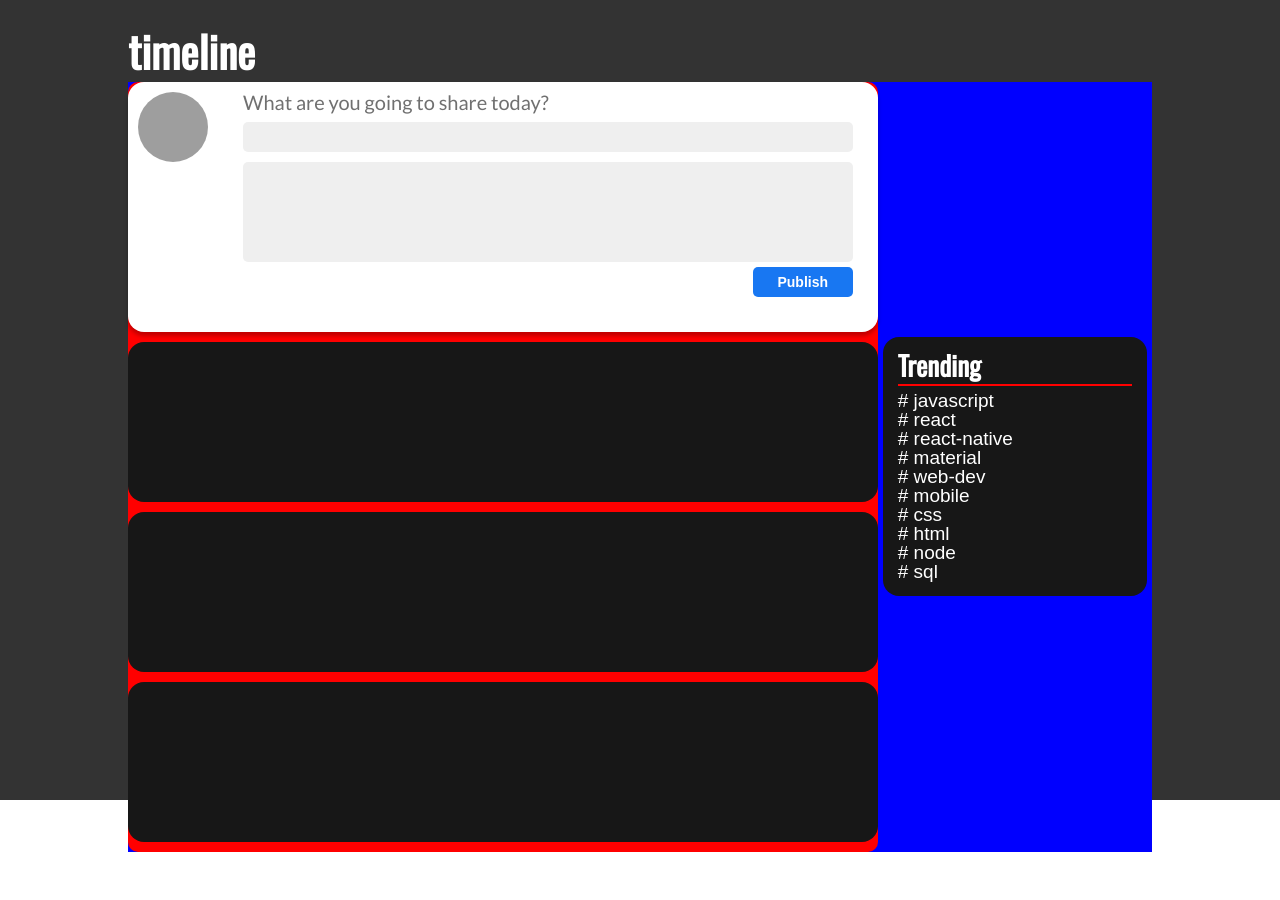
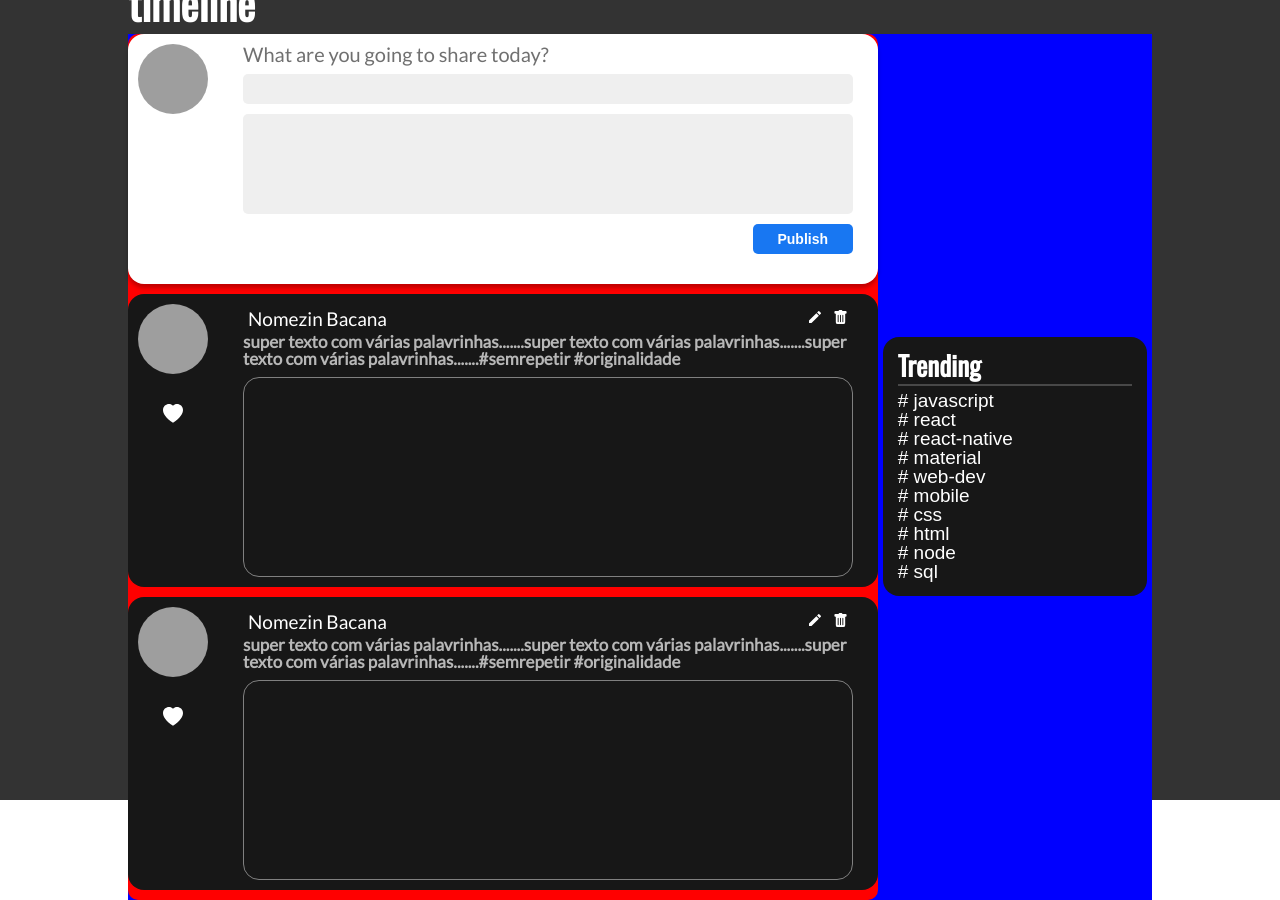
Before and after one commit to julianof03/projeto17-linkr-front, a React (Create React App) app: page / in a window 1280 px wide. Before the commit the page ends 852 px from the top, so only its background shows below. Built offline with nearby package versions, Linux system fonts and the light colour scheme; grey boxes are pictures that could not be loaded.

Commit message:
feat: FormBox + Post + Trendig

```diff
--- a/src/Components/FormBox/FormBox.js
+++ b/src/Components/FormBox/FormBox.js
@@ -56,7 +56,6 @@ height:100%;
 margin-left: 25px;
 margin-right: 25px;
 background-color: #fff ;
-
 `
 const Answer = styled.h1`
 font-size: 20px;
@@ -92,7 +91,7 @@ button{
 
     width: 100px;
     height: 30px;
-    margin-top: 5px;
+    margin-top: 10px;
 
     background-color: #1877F2;
     border-radius: 5px;
@@ -104,6 +103,5 @@ button{
     justify-content: center;
     align-items: center;
 
-
 }
 `
--- a/src/Components/Post/Post.js
+++ b/src/Components/Post/Post.js
@@ -1,12 +1,67 @@
 import styled from "styled-components";
-
-export default function Post(){
+import { BsFillTrashFill, BsHeart, BsHeartFill } from "react-icons/bs";
+import { MdModeEdit } from "react-icons/md";
 
 
+export default function Post() {
 
+    let like = true
 
     return (
         <PostWrapper>
+
+            <ImgWrapper>
+                <img src='https://uploads.jovemnerd.com.br/wp-content/uploads/2021/09/jujutsu-kaisen-0-gojo-nova-imagem.jpg' />
+                <div like = {like}>
+                    {like ? (
+                        <BsHeartFill
+                            size='20px'
+                        />
+
+                    ) : (
+                        <BsHeart
+                            size='20px'
+                        />
+
+                    )}
+
+
+                </div>
+
+
+            </ImgWrapper>
+
+
+            <Main>
+                <Title>
+                    <h1>Nomezin Bacana</h1>
+                    <IconsWrapper>
+                        <MdModeEdit
+                            color='white'
+                        />
+                        <BsFillTrashFill
+                            color='white'
+                            style={{
+                                marginLeft: '10px'
+                            }}
+                            size='15px'
+                        />
+                    </IconsWrapper>
+                </Title>
+
+                <TextWrapper>
+                    <p>
+                        super texto com várias palavrinhas.......super texto com várias palavrinhas.......super texto com várias palavrinhas.......#semrepetir #originalidade
+
+                    </p>
+
+                </TextWrapper>
+
+                <LinkWrapper>
+
+                </LinkWrapper>
+
+            </Main>
 
         </PostWrapper>
     )
@@ -14,10 +69,79 @@ export default function Post(){
 
 const PostWrapper = styled.div`
 width: 100%;
-height: 20vh;
+height: auto;
+margin-bottom: 10px;
+
 border-radius:16px;
-margin-bottom: 10px;
 background-color: #171717;
+font-family: 'Lato';
+
+display: flex;
+
+`
+const ImgWrapper = styled.div`
+
+display: flex;
+flex-direction: column;
+align-items: center;
+
+
+div{
+    color: ${props => props.like === true ? 'red' : 'white'};;
+}
+
+img{
+margin: 10px 10px 30px 10px ;
+width:70px;
+height:70px;
+border-radius: 50%;
+object-fit: cover;
+}
+
+`
+const Main = styled.div`
+width:85%;
+height:100%;
+margin-left: 25px;
+margin-right: 25px;
+background-color: #171717 ;
+`
+
+const Title = styled.div`
+width: 100%;
+/* background-color: aliceblue; */
+margin-top: 10px;
+padding: 5px;
+
+display: flex;
+justify-content: space-between;
+
+h1{
+    font-size: 19px;
+    font-weight: 400;
+    color: #FFF;
+}
 
 
 `
+const IconsWrapper = styled.div`
+color: blue;
+
+`
+
+const TextWrapper = styled.div`
+margin-bottom: 10px;
+font-size: 17px;
+font-weight: 700;
+color: #B7B7B7;
+
+`
+
+const LinkWrapper = styled.div`
+width: 100%;
+height: 200px;
+margin-bottom: 10px;
+border: solid 1px gray;
+border-radius: 16px;
+
+`
--- a/src/Components/Trending/Trending.js
+++ b/src/Components/Trending/Trending.js
@@ -48,7 +48,7 @@ p{
 const Line = styled.div`
 width: 100%;
 height: 1px;
-border: 1px solid red;
+border: 1px solid #484848;
 margin: 5px 0 5px 0;
 
 `
--- a/src/Components/UserPage/UserPage.js
+++ b/src/Components/UserPage/UserPage.js
@@ -18,7 +18,7 @@ export default function UserPage() {
                     <FormBox />
                     <Post />
                     <Post />
-                    <Post />
+
                 </PostWrapper>
 
                 <Trending />
@@ -73,7 +73,6 @@ background: blue;
 
 const PostWrapper = styled.div`
 width: 80vw;
-
 display: flex;
 flex-direction: column;
 background-color: red;
```
